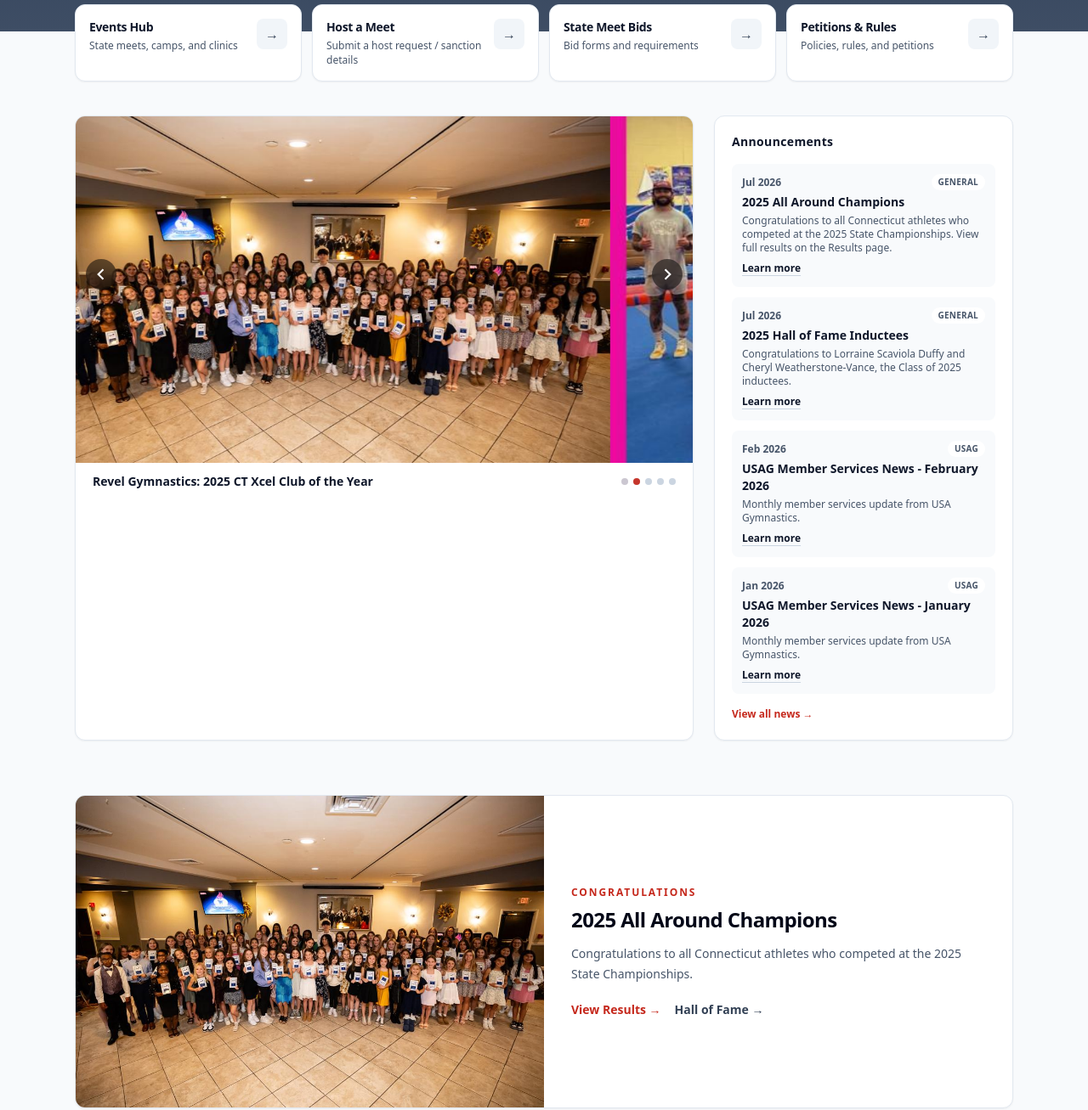
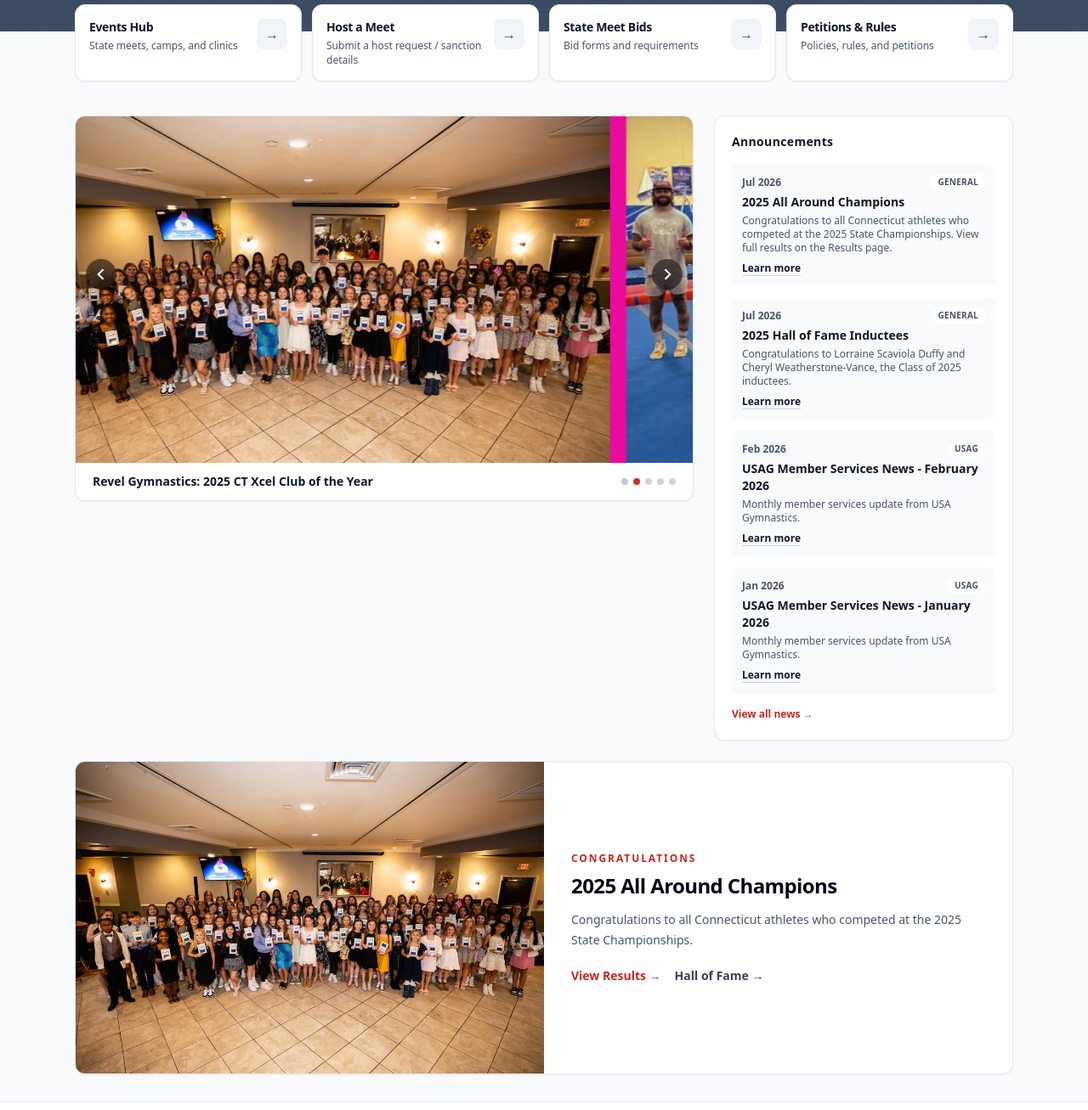
Before and after one commit to toshmoltbot-png/ctusagym, an Eleventy site: page src/index.njk in a window 1280 px wide. Shown: the part 520-1827 px from the top of the page at 85% size. Built offline with nearby package versions, Linux system fonts and the light colour scheme; Eleventy itself is replaced by a stand-in of ours; files that its build step writes are made by us from their sources.

Commit message:
Fix homepage: reduce section padding, align grid items to top

```diff
--- a/src/index.njk
+++ b/src/index.njk
@@ -44,8 +44,8 @@ permalink: /
 </section>
 
 {# Photo Carousel + Announcements #}
-<section class="mx-auto max-w-6xl px-4 pb-16 sm:px-6">
-  <div class="grid gap-6 lg:grid-cols-3">
+<section class="mx-auto max-w-6xl px-4 pb-6 sm:px-6">
+  <div class="grid items-start gap-6 lg:grid-cols-3">
     {# Carousel #}
     <div class="overflow-hidden rounded-xl border border-slate-200 bg-white shadow-sm lg:col-span-2" id="photo-carousel">
       <div class="relative">
@@ -130,7 +130,7 @@ permalink: /
 </section>
 
 {# Champions Feature #}
-<section class="mx-auto max-w-6xl px-4 pb-16 sm:px-6">
+<section class="mx-auto max-w-6xl px-4 pb-8 sm:px-6">
   <div class="overflow-hidden rounded-xl border border-slate-200 bg-white shadow-sm sm:flex">
     <img src="/images/photos/2025-all-around-champions.jpg" alt="2025 USA Gymnastics All Around Champions" class="aspect-[3/2] w-full object-cover sm:w-1/2" loading="lazy">
     <div class="flex flex-col justify-center p-6 sm:p-8">
```
